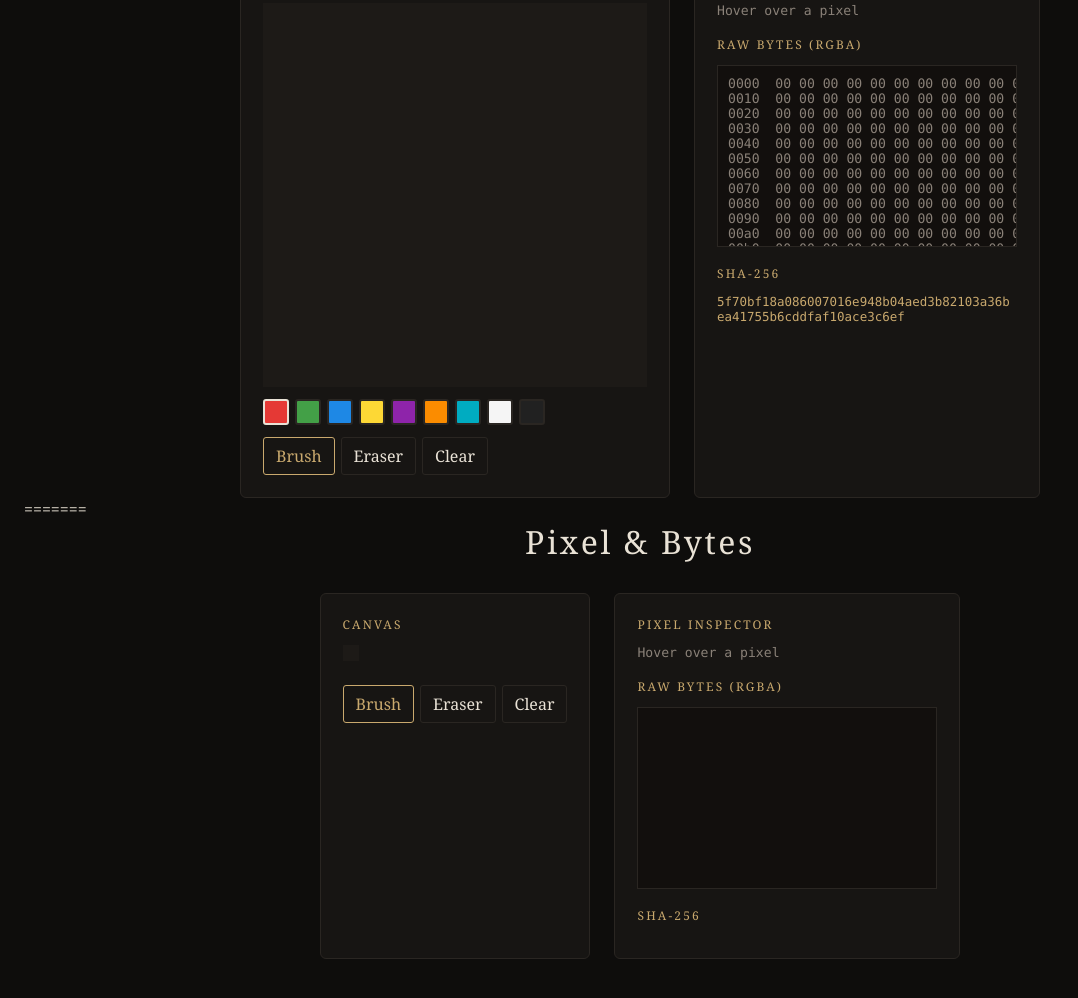
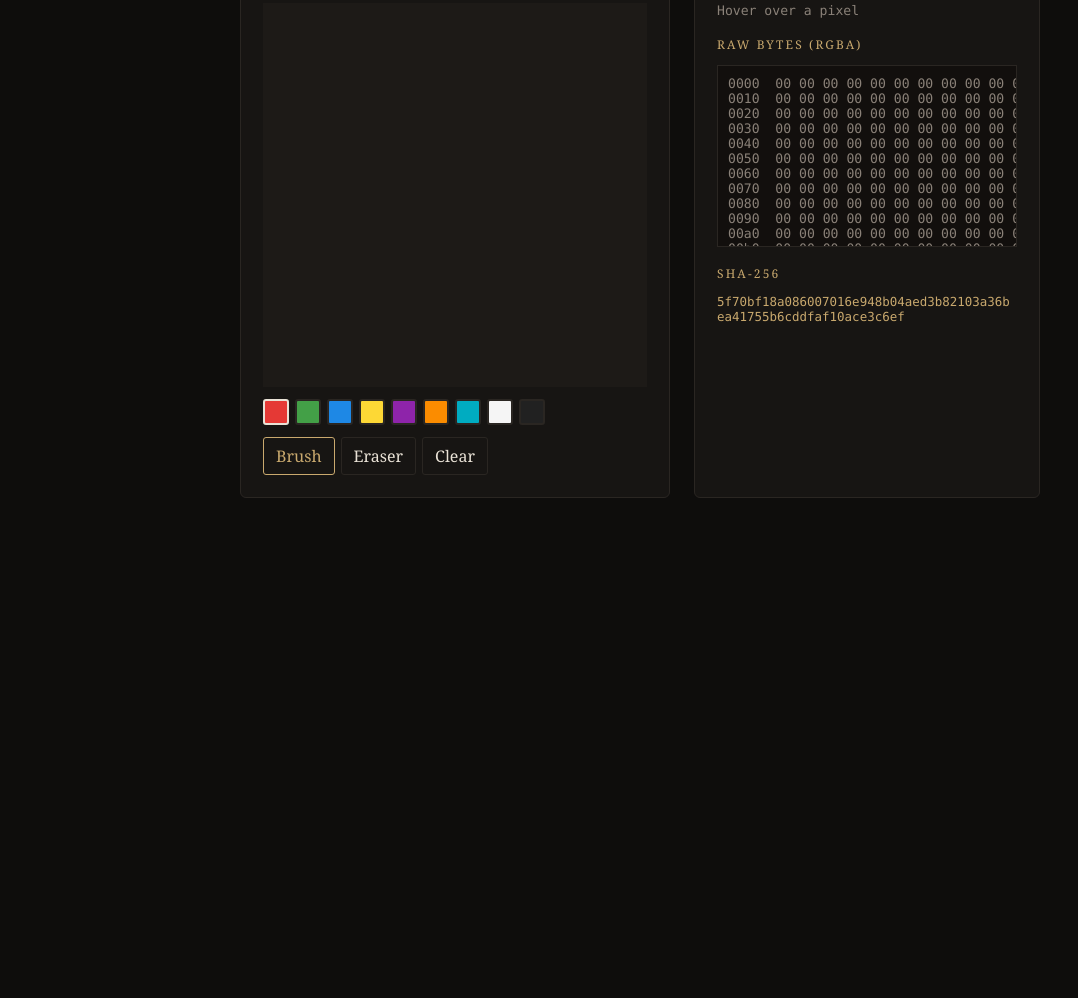
Before and after one commit to Darsh-sudo-cloud/Bit-sketch, a plain HTML site: page index.html in a window 1280 px wide. Shown: the part 162-1160 px from the top of the page, without its empty margins (0-1078 px from the left). After the commit the page ends 800 px from the top, so only its background shows below. Drawn offline with Linux system fonts and the light colour scheme.

Commit message:
Clean up index.html after merge

```diff
--- a/index.html
+++ b/index.html
@@ -29,40 +29,9 @@
     <div class="hash" id="hash"></div>
   </div>
 </div>
-<script src="javaforscript.js"></script>
+<script src="script.js"></script>
 </body>
-=======
-<!DOCTYPE html>
-<html lang="en">
-<head>
-<meta charset="UTF-8">
-<title>Pixel & Bytes</title>
-<link rel="stylesheet" href="stylee.css">
-</head>
-<body>
-<h1>Pixel & Bytes</h1>
-<div class="wrap">
-  <div class="card">
-    <p class="label">Canvas</p>
-    <canvas id="art" width="16" height="16"></canvas>
-    <div class="swatches" id="swatches"></div>
-    <div class="tools">
-      <button id="brush" class="on">Brush</button>
-      <button id="eraser">Eraser</button>
-      <button id="clear">Clear</button>
-    </div>
-  </div>
-
-  <div class="card side">
-    <p class="label">Pixel Inspector</p>
-    <div class="mono" id="info" style="margin-bottom:18px">Hover over a pixel</div>
-    <p class="label">Raw Bytes (RGBA)</p>
-    <pre class="mono" id="dump"></pre>
-    <p class="label">SHA-256</p>
-    <div class="hash" id="hash"></div>
-  </div>
-</div>
-<script src="script.js"></script>
+</html>
 </body>
 
 </html>
```
